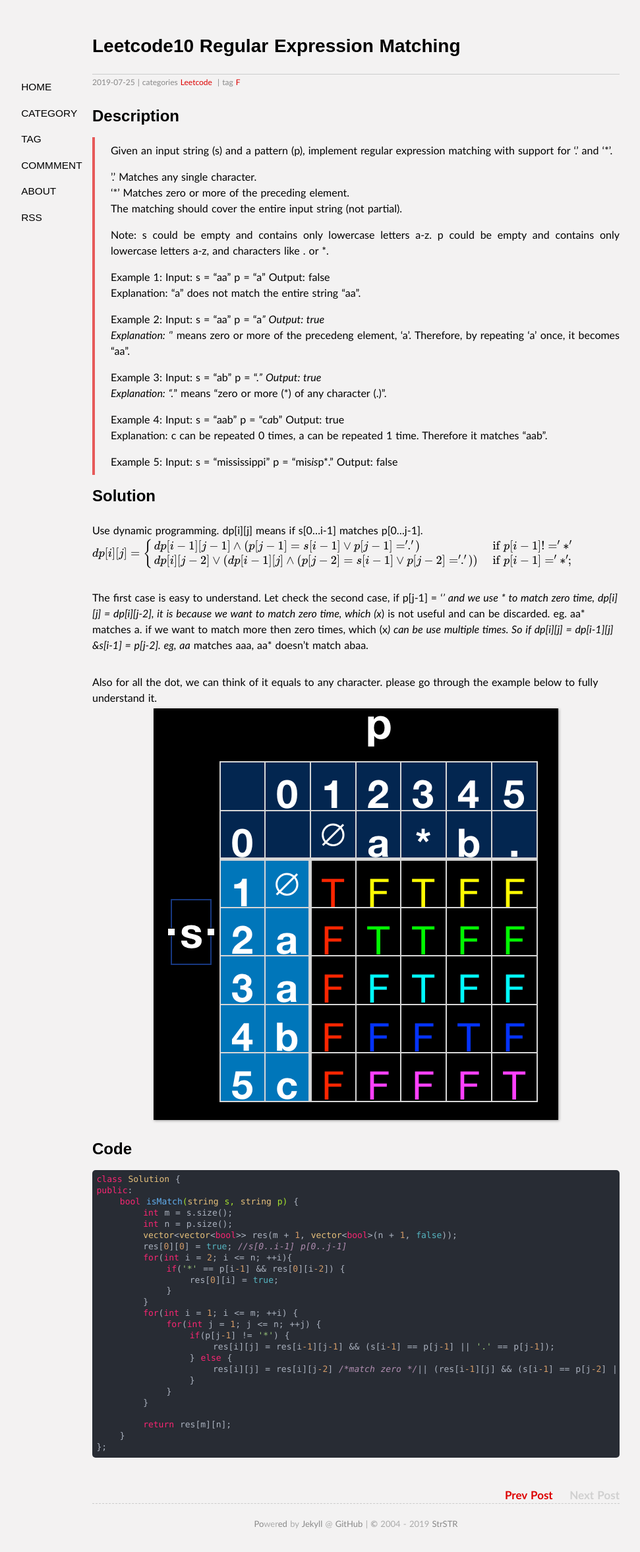
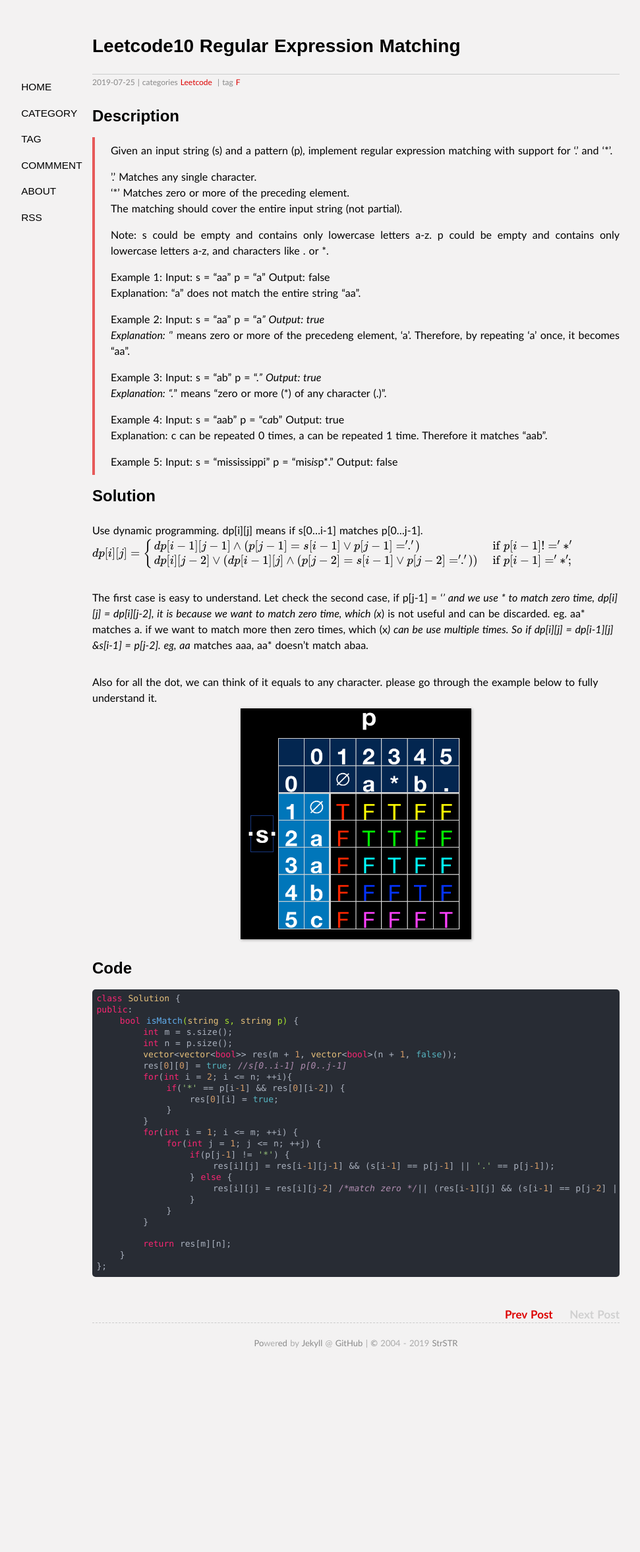
Before and after one commit to goingeast/goingeast.github.io, a Jekyll site: the page built from _posts/2019-07-25-Leetcode10-Regular-Expression-Matching.md, in a window 1280 px wide. Shown: the whole page at 66% size, without its empty margins (100-1071 px from the left). Built offline with Jekyll 4.4.1, drawn with Linux system fonts in a browser that asks for light colours; our own code applies the rules of GitHub Pages for plain Markdown files; formulas are drawn with MathJax 3; after the commit the page ends 2079 px from its top, so only the background shows below that.

Commit message:
Update 2019-07-25-Leetcode10-Regular-Expression-Matching.md

````diff
--- a/_posts/2019-07-25-Leetcode10-Regular-Expression-Matching.md
+++ b/_posts/2019-07-25-Leetcode10-Regular-Expression-Matching.md
@@ -59,7 +59,7 @@ dp[i-1][j-1] \wedge (p[j-1] =s[i-1] \vee p[j-1]= '.') &  \text{ if } p[i-1]!= '*
 The first case is easy to understand. Let check the second case, if p[j-1] = '*' and we use * to match zero time, dp[i][j] = dp[i][j-2], it is because we want to match zero time, which (x*) is not useful and can be discarded. eg. aa* matches a. if we want to match more then zero times, which (x*) can be use multiple times. So if dp[i][j] = dp[i-1][j] &s[i-1] = p[j-2]. eg, aa* matches aaa, aa* doesn't match abaa.
 
 Also for all the dot, we can think of it equals to any character. please go through the example below to fully understand it.
-![Alt text](../media/pic/10.png)
+<img src="../media/pic/10.png" width="350" height="350">
 
 ## Code
 ```cpp
````
